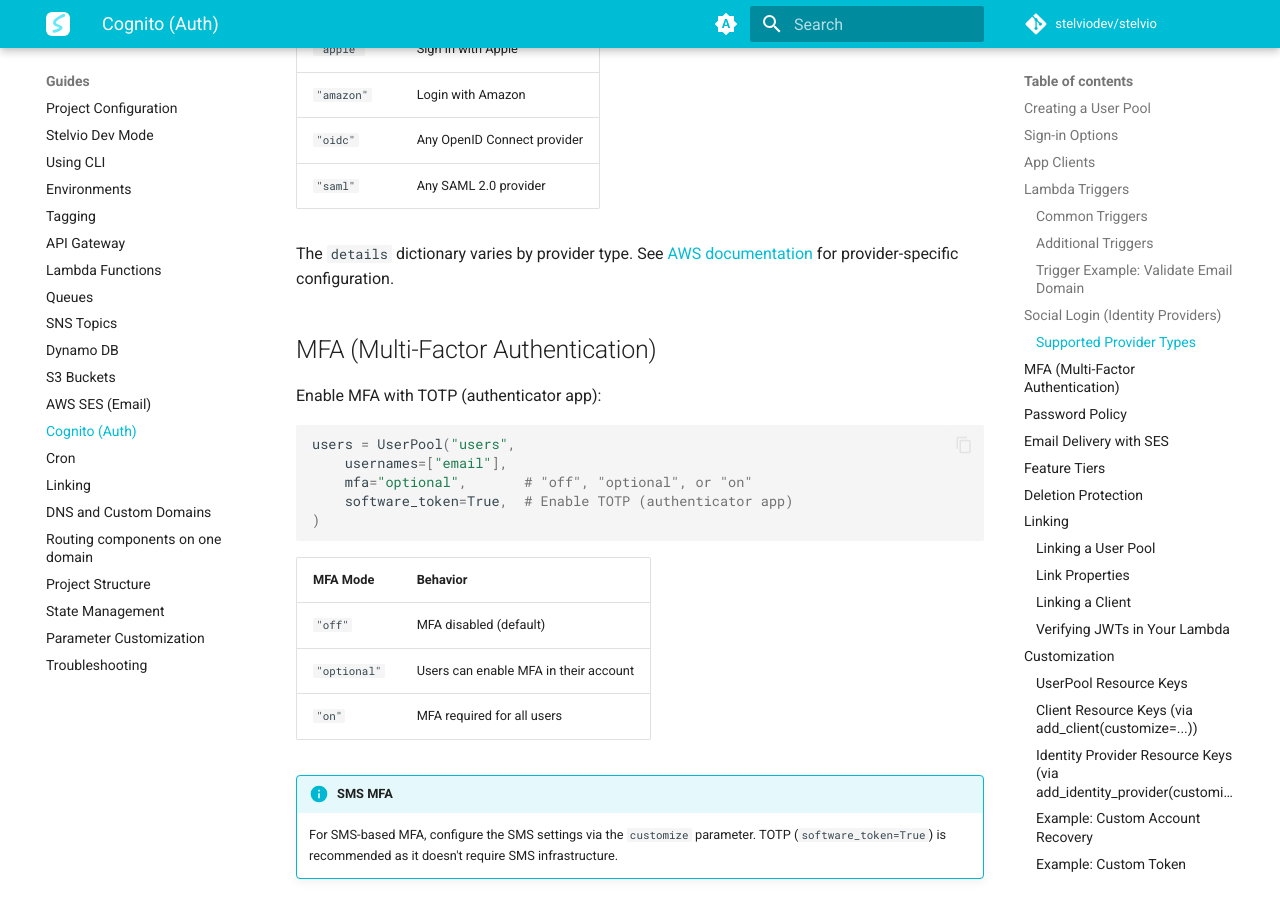
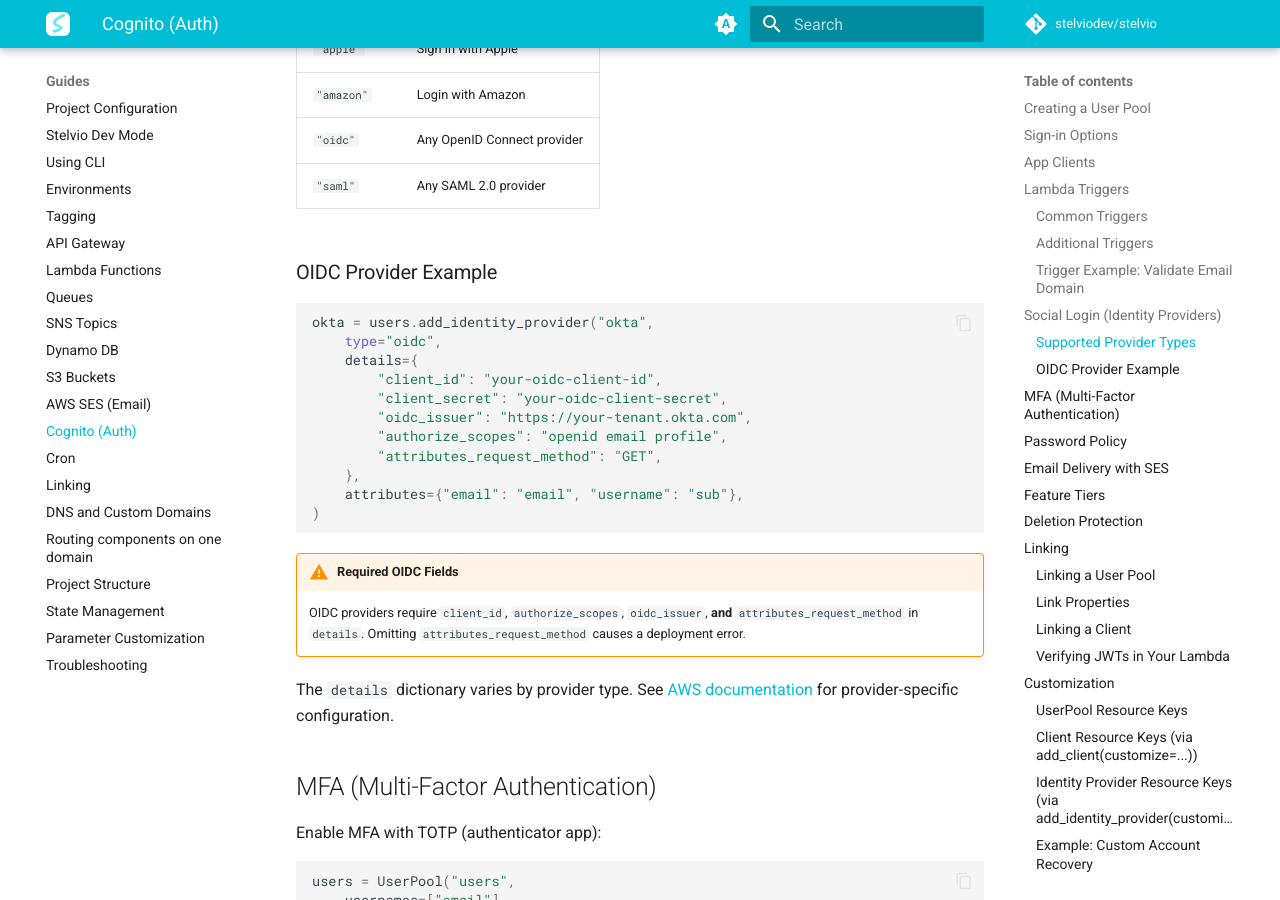
Before and after one commit to stelviodev/stelvio, an MkDocs documentation site: the page built from docs/guides/cognito.md, in a window 1280 px wide and 900 px high, scrolled down 4462 px. Built offline with MkDocs 1.6.1 and Material for MkDocs 9.7.7, drawn with Linux system fonts in a browser that asks for light colours; comment, search, counter and statistics services are not loaded.

Commit message:
improve docs

````diff
--- a/docs/guides/cognito.md
+++ b/docs/guides/cognito.md
@@ -167,6 +167,25 @@
 | `"amazon"` | Login with Amazon |
 | `"oidc"` | Any OpenID Connect provider |
 | `"saml"` | Any SAML 2.0 provider |
+
+### OIDC Provider Example
+
+```python
+okta = users.add_identity_provider("okta",
+    type="oidc",
+    details={
+        "client_id": "your-oidc-client-id",
+        "client_secret": "your-oidc-client-secret",
+        "oidc_issuer": "https://your-tenant.okta.com",
+        "authorize_scopes": "openid email profile",
+        "attributes_request_method": "GET",
+    },
+    attributes={"email": "email", "username": "sub"},
+)
+```
+
+!!! warning "Required OIDC Fields"
+    OIDC providers require `client_id`, `authorize_scopes`, `oidc_issuer`, **and** `attributes_request_method` in `details`. Omitting `attributes_request_method` causes a deployment error.
 
 The `details` dictionary varies by provider type. See [AWS documentation](https://docs.aws.amazon.com/cognito/latest/developerguide/cognito-user-pools-identity-federation.html) for provider-specific configuration.
 
````
Also changed, not shown: 2 other files.
